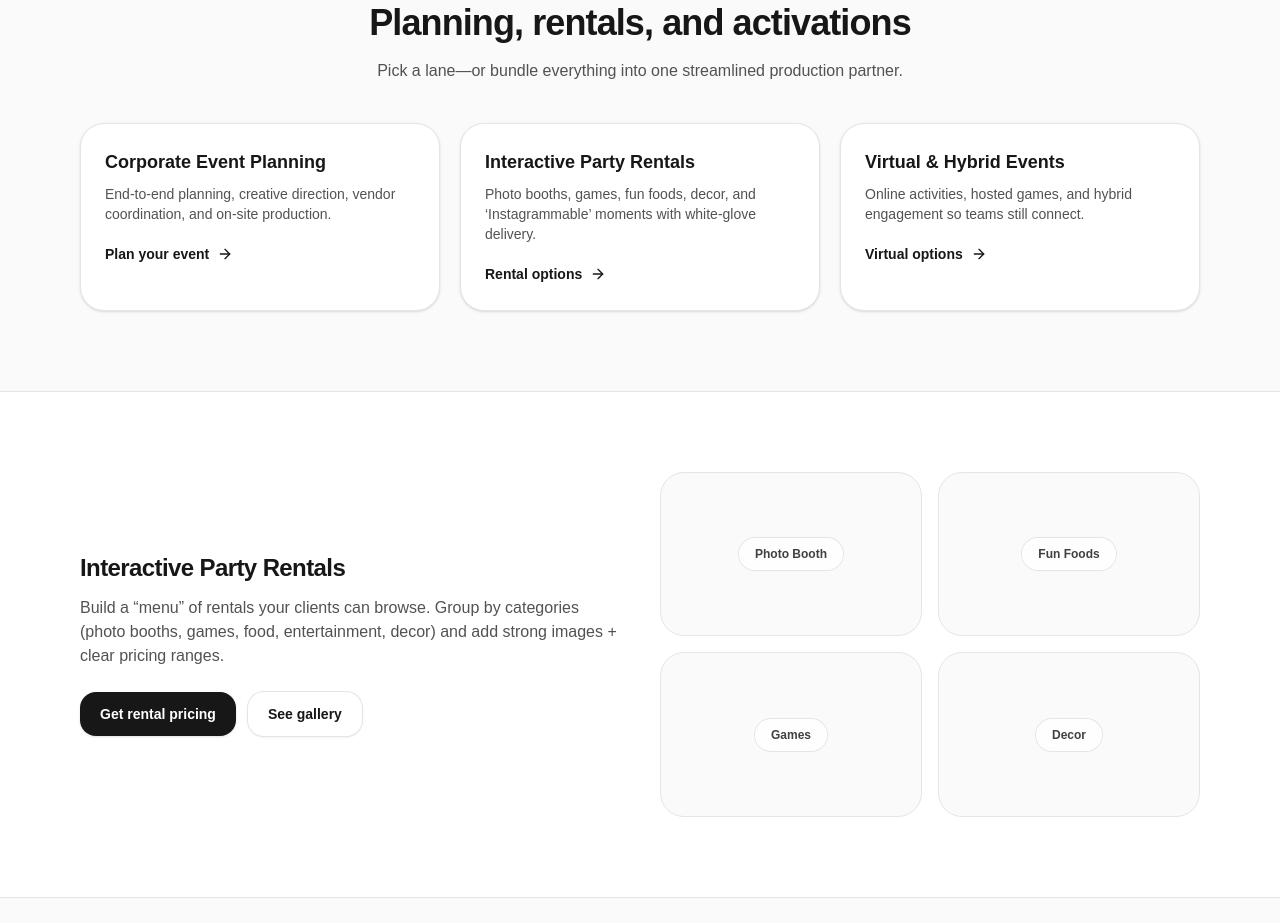
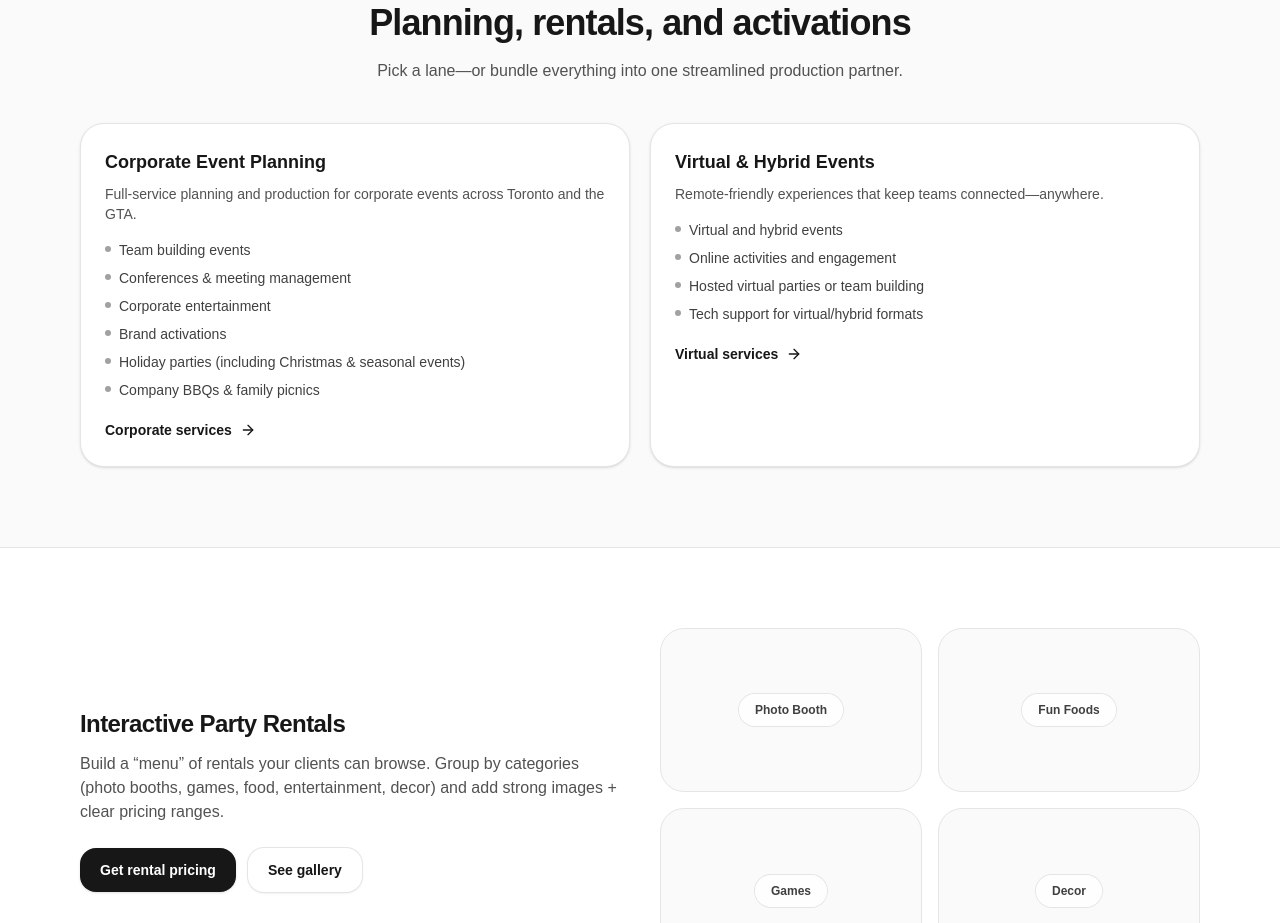
Before and after one commit to Hxmabb/event-planner-toronto, a Next.js app: page / in a window 1280 px wide. Shown: the part 840-1763 px from the top of the page. Built offline with nearby package versions, Linux system fonts and the light colour scheme.

Commit message:
Update services section

```diff
--- a/app/page.tsx
+++ b/app/page.tsx
@@ -74,20 +74,30 @@ const STATS = [
 const SERVICES = [
   {
     title: "Corporate Event Planning",
-    desc: "End-to-end planning, creative direction, vendor coordination, and on-site production.",
-    tag: "Plan your event",
-  },
-  {
-    title: "Interactive Party Rentals",
-    desc: "Photo booths, games, fun foods, decor, and ‘Instagrammable’ moments with white‑glove delivery.",
-    tag: "Rental options",
+    desc: "Full-service planning and production for corporate events across Toronto and the GTA.",
+    tag: "Corporate services",
+    items: [
+      "Team building events",
+      "Conferences & meeting management",
+      "Corporate entertainment",
+      "Brand activations",
+      "Holiday parties (including Christmas & seasonal events)",
+      "Company BBQs & family picnics",
+    ],
   },
   {
     title: "Virtual & Hybrid Events",
-    desc: "Online activities, hosted games, and hybrid engagement so teams still connect.",
-    tag: "Virtual options",
+    desc: "Remote-friendly experiences that keep teams connected—anywhere.",
+    tag: "Virtual services",
+    items: [
+      "Virtual and hybrid events",
+      "Online activities and engagement",
+      "Hosted virtual parties or team building",
+      "Tech support for virtual/hybrid formats",
+    ],
   },
 ];
+
 
 const BLOG = [
   {
@@ -327,15 +337,22 @@ export default function Page() {
             subtitle="Pick a lane—or bundle everything into one streamlined production partner."
           />
 
-          <div className="mt-10 grid gap-5 md:grid-cols-3">
+          <div className="mt-10 grid gap-5 md:grid-cols-2">
   {SERVICES.map((s) => (
     <Card key={s.title}>
       <div className="text-lg font-bold">{s.title}</div>
       <p className="mt-2 text-sm text-neutral-600">{s.desc}</p>
-                <a
-                  href="#quote"
-                  className="mt-5 inline-flex items-center text-sm font-semibold text-neutral-900"
-                >
+
+      <ul className="mt-4 space-y-2 text-sm text-neutral-700">
+        {s.items.map((item) => (
+          <li key={item} className="flex gap-2">
+            <span className="mt-[6px] h-1.5 w-1.5 shrink-0 rounded-full bg-neutral-400" />
+            <span>{item}</span>
+          </li>
+        ))}
+      </ul>
+
+      <a href="#quote" className="mt-5 inline-flex items-center text-sm font-semibold text-neutral-900">
         {s.tag} <ArrowRight className="ml-2 h-4 w-4" />
       </a>
     </Card>
```
Lines whose indentation alone changed are shown as unchanged.
